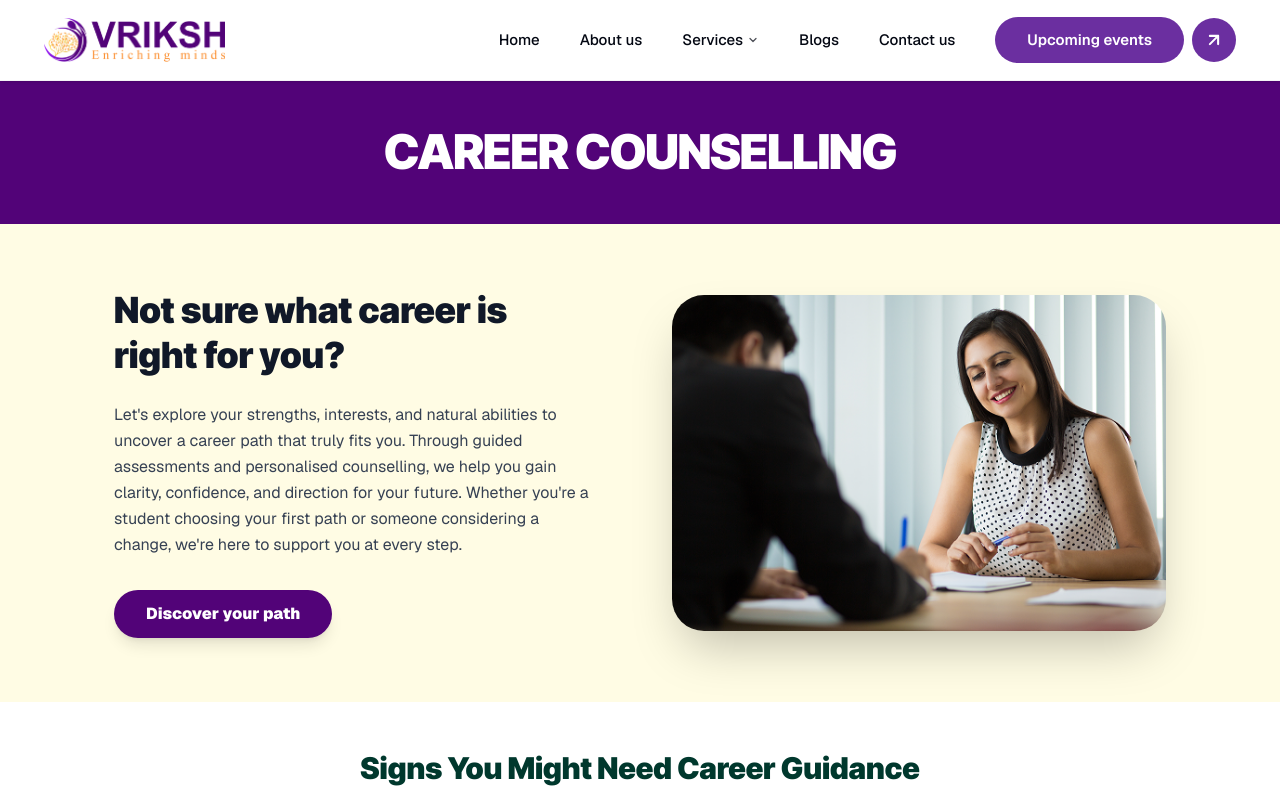
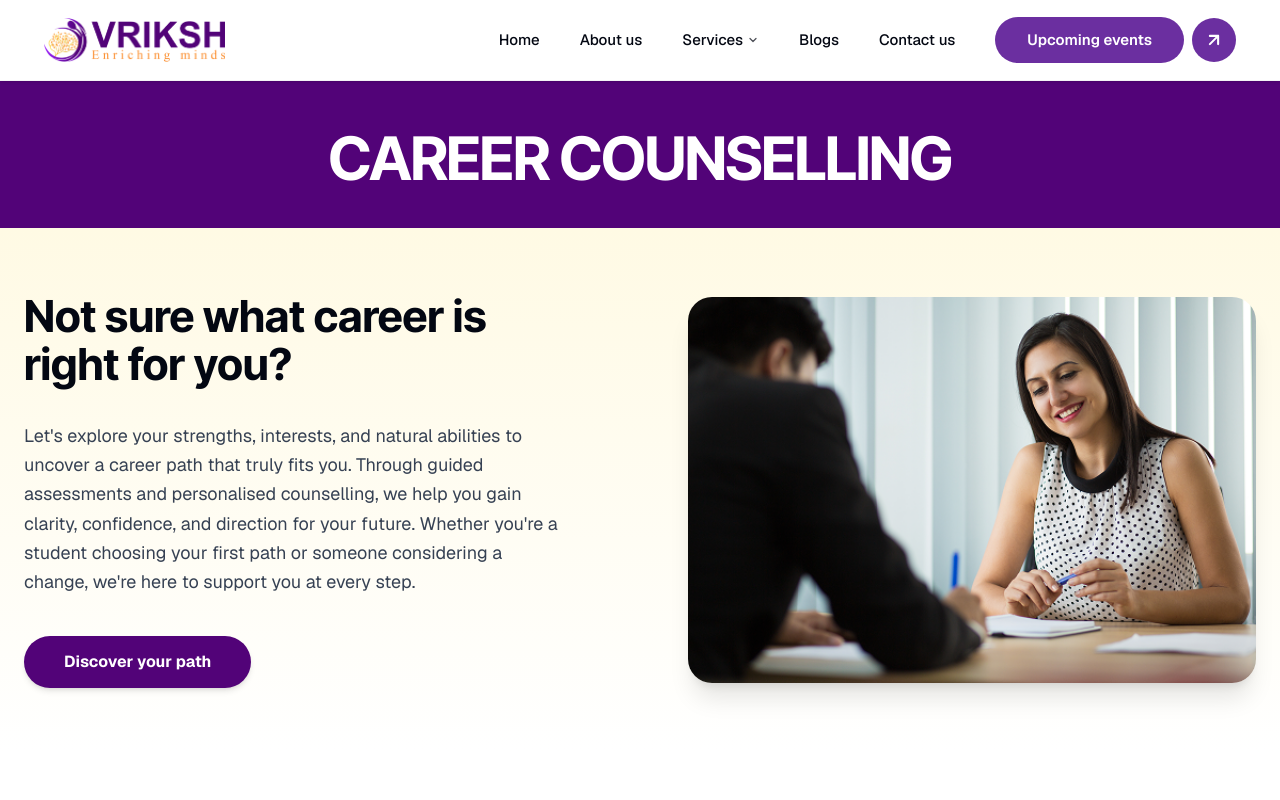
Before and after one commit to VidhunM/vriksh, a React (Vite) app: page /career-counselling in a window 1280 px wide. Shown: the top 800 px of the page. Built offline with nearby package versions, Linux system fonts and the light colour scheme.

Commit message:
Update CareerCounselling.jsx

```diff
--- a/src/pages/CareerCounselling.jsx
+++ b/src/pages/CareerCounselling.jsx
@@ -3,34 +3,37 @@ import React from 'react';
 const CareerCounselling = () => {
     return (
         <div className="pt-0 bg-white">
-            {/* Hero Header Banner - Adjusted for fixed glassy header */}
-            <div className="bg-[#520378] pt-24 pb-8 sm:pt-32 sm:pb-12 flex items-center justify-center">
-                <h1 className="text-white text-2xl sm:text-4xl lg:text-5xl font-black text-center tracking-tight px-4 uppercase">
-                    Career Counselling
+            {/* Hero Header Banner - Precisely matching reference image */}
+            <div className="bg-[#520378] pt-24 pb-8 sm:pt-32 sm:pb-10 flex items-center justify-center">
+                <h1 className="text-white text-3xl sm:text-4xl lg:text-6xl font-bold text-center tracking-tight px-4 uppercase font-inter-tight">
+                    CAREER COUNSELLING
                 </h1>
             </div>
 
-            {/* Main Content Section */}
-            <div className="bg-[#FFFCE4] py-12 sm:py-16 animate-in fade-in duration-700">
-                <div className="max-w-[1100px] mx-auto px-6 flex flex-col lg:flex-row items-center gap-10 lg:gap-16">
+            {/* Main Content Section - Standardized width and layout */}
+            <div
+                className="py-10 sm:py-16 animate-in fade-in duration-700"
+                style={{ background: 'linear-gradient(180deg, #FFFAE4 0%, #FFFFFF 100%)' }}
+            >
+                <div className="max-w-[1320px] mx-auto px-6 flex flex-col lg:flex-row items-center gap-12 lg:gap-24">
                     {/* Left Column: Text Content */}
                     <div className="flex-1 order-2 lg:order-1 slide-in-from-left-4 duration-700">
-                        <h2 className="text-2xl sm:text-[36px] font-black text-gray-900 leading-tight mb-6">
+                        <h2 className="text-3xl sm:text-[44px] font-bold text-gray-950 leading-[1.1] mb-8 font-inter-tight">
                             Not sure what career is <br /> right for you?
                         </h2>
 
-                        <p className="text-sm sm:text-base text-gray-700 leading-relaxed mb-8 max-w-[480px]">
+                        <p className="text-base sm:text-lg text-gray-700 leading-relaxed mb-10 max-w-[540px]">
                             Let's explore your strengths, interests, and natural abilities to uncover a career path that truly fits you. Through guided assessments and personalised counselling, we help you gain clarity, confidence, and direction for your future. Whether you're a student choosing your first path or someone considering a change, we're here to support you at every step.
                         </p>
 
-                        <button className="bg-[#520378] text-white px-8 py-3 rounded-full font-black text-base hover:bg-[#6b049d] transition-all transform hover:scale-105 shadow-lg active:scale-95">
+                        <button className="bg-[#520378] text-white px-10 py-3.5 rounded-full font-bold text-base hover:bg-[#6b049d] transition-all transform hover:scale-105 shadow-md active:scale-95">
                             Discover your path
                         </button>
                     </div>
 
                     {/* Right Column: Image */}
-                    <div className="flex-1 order-1 lg:order-2 w-full max-w-[540px]">
-                        <div className="rounded-[32px] overflow-hidden shadow-2xl transition-transform hover:scale-[1.02] duration-500">
+                    <div className="flex-1 order-1 lg:order-2 w-full">
+                        <div className="rounded-[24px] overflow-hidden shadow-xl transition-transform hover:scale-[1.01] duration-500">
                             <img
                                 src="/images/counselling 2.png"
                                 alt="Professional career counsellor with student"
@@ -51,7 +54,7 @@ const CareerCounselling = () => {
                 />
 
                 <div className="relative z-10 max-w-[1000px] mx-auto px-6">
-                    <h2 className="text-2xl sm:text-3xl font-black text-[#00382D] text-center mb-10 px-4">
+                    <h2 className="text-3xl sm:text-4xl font-bold text-[#00382D] text-center mb-10 px-4 font-inter-tight">
                         Signs You Might Need Career Guidance
                     </h2>
 
```
